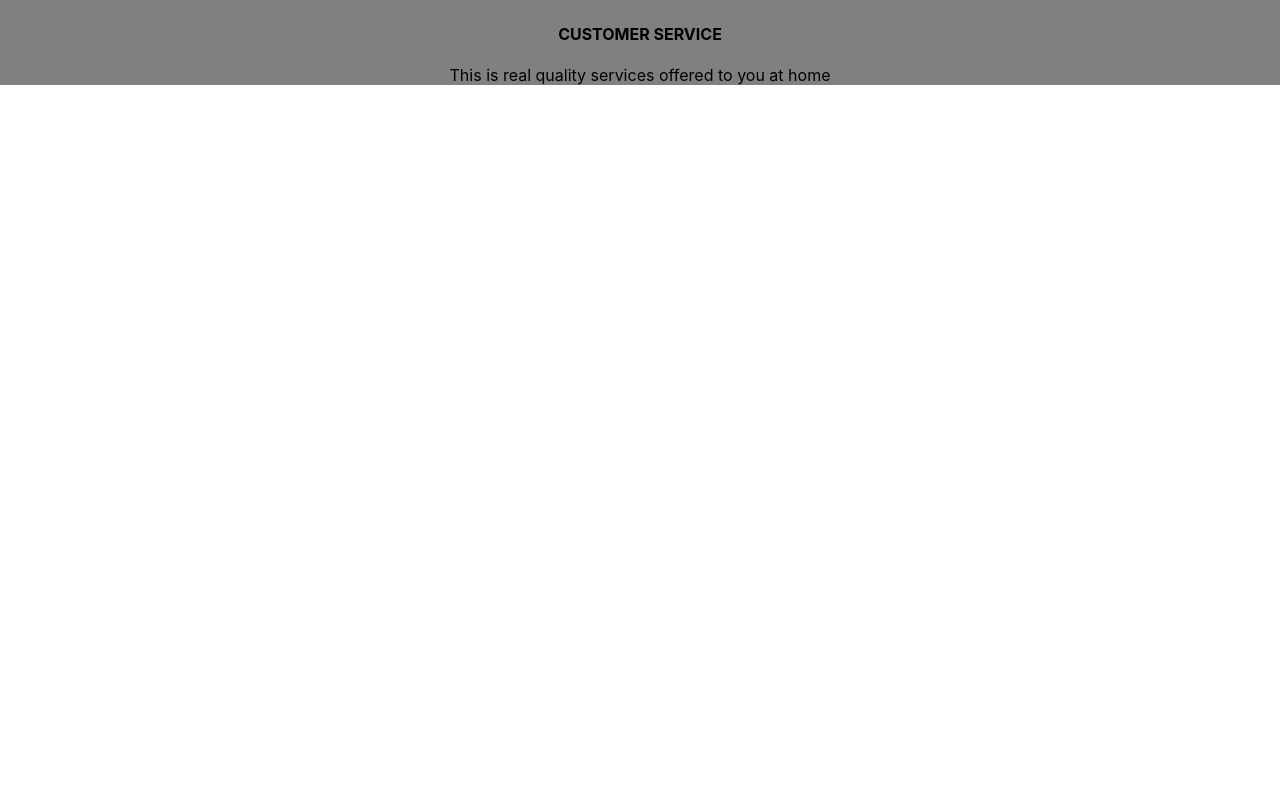
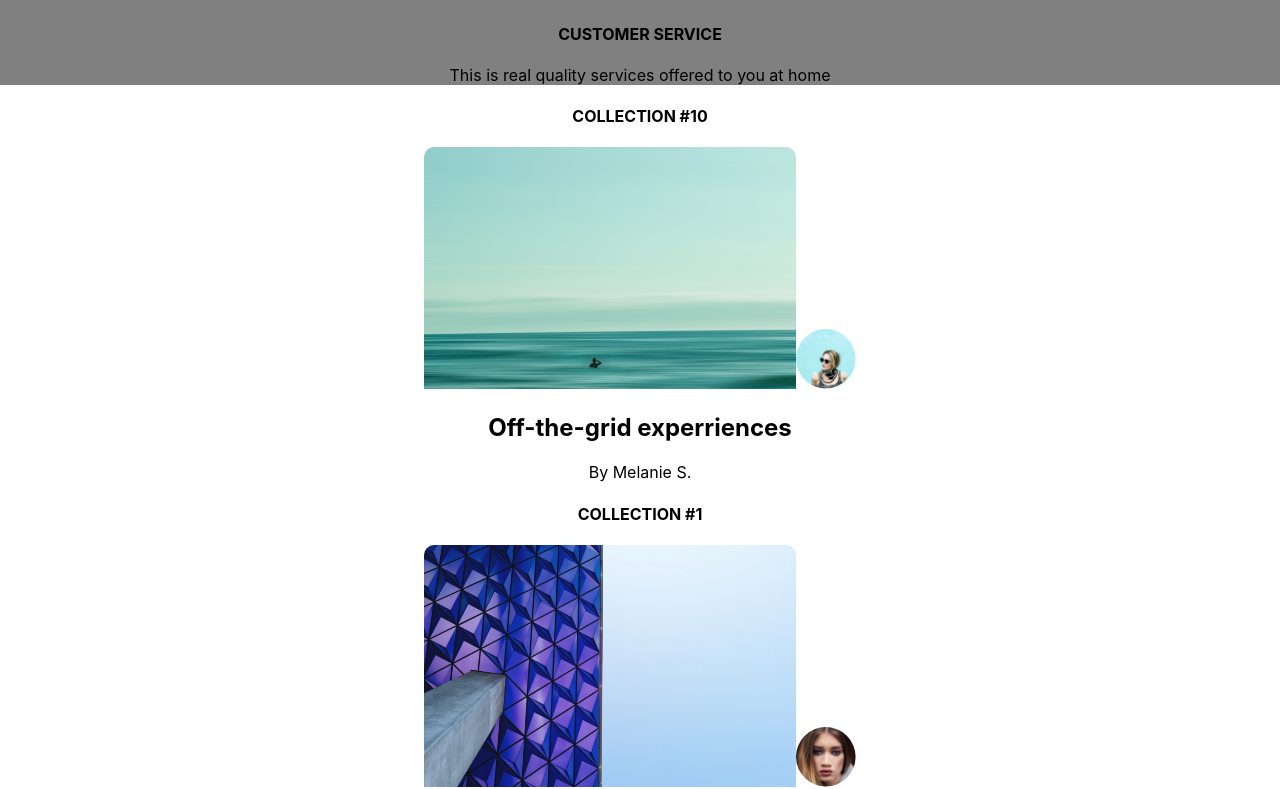
Before and after one commit to rts-cmk-wu04/react-komponenter-silv2107, a React (Create React App) app: page / in a window 1280 px wide. Shown: the part 1598-2387 px from the top of the page. Before the commit the page ends 1699 px from the top, so only its background shows below. Built offline with nearby package versions, Linux system fonts and the light colour scheme.

Commit message:
collection branch

```diff
--- a/src/App.js
+++ b/src/App.js
@@ -1,5 +1,6 @@
 import { useEffect, useState} from "react";
 import './App.css';
+import Collections from "./components/collections";
 import Outdoor from "./components/outdoor";
 import Services from "./components/serviceContainer";
 import Travel from "./components/travel";
@@ -30,6 +31,11 @@ function App() {
             return  <Services key={service.icon} icon={service.icon} title={service.title} description={service.description}/>
         })}
 
+        { components.collections && components.collections.map(collection => {
+            return  <Collections key={collection.imgMain} category={collection.category} imgMain={collection.imgMain} imgRound={collection.imgRound} title={collection.title} author={collection.author}/>
+        })}
+
+
 
       </div>
   );
--- a/src/components/collections.js
+++ b/src/components/collections.js
@@ -0,0 +1,15 @@
+import React from "react";
+
+function Collections({category, imgMain, imgRound, title, author}){
+    return (
+        <article>
+            <h4>{category}</h4>
+            <img src={imgMain} alt="collection background"/>
+            <img src={imgRound} alt="collection profile"/>
+            <h2>{title}</h2>
+            <p>{author}</p>
+        </article>
+        )
+}
+
+export default Collections;
```
Also changed, not shown: src/components/placesToSee.js (added), 1 other file (tests, documents, lock files or other folders).
